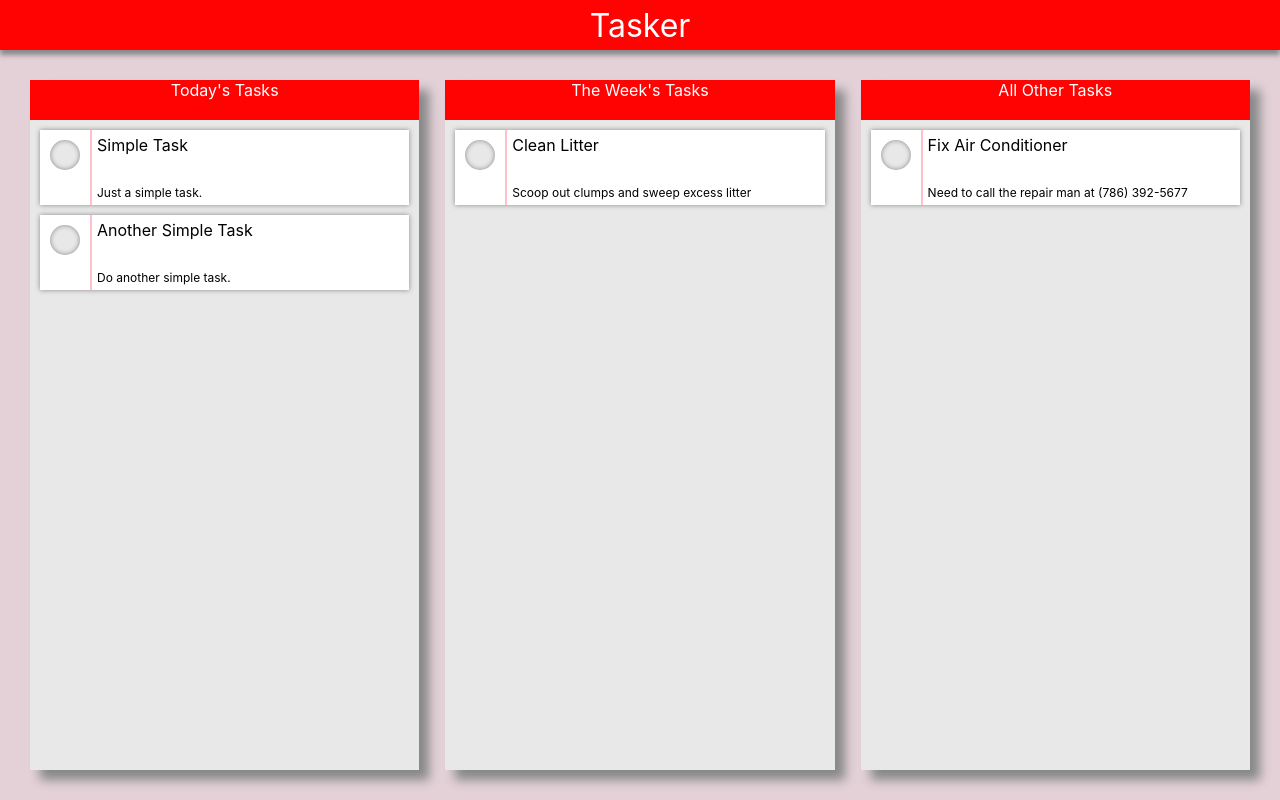
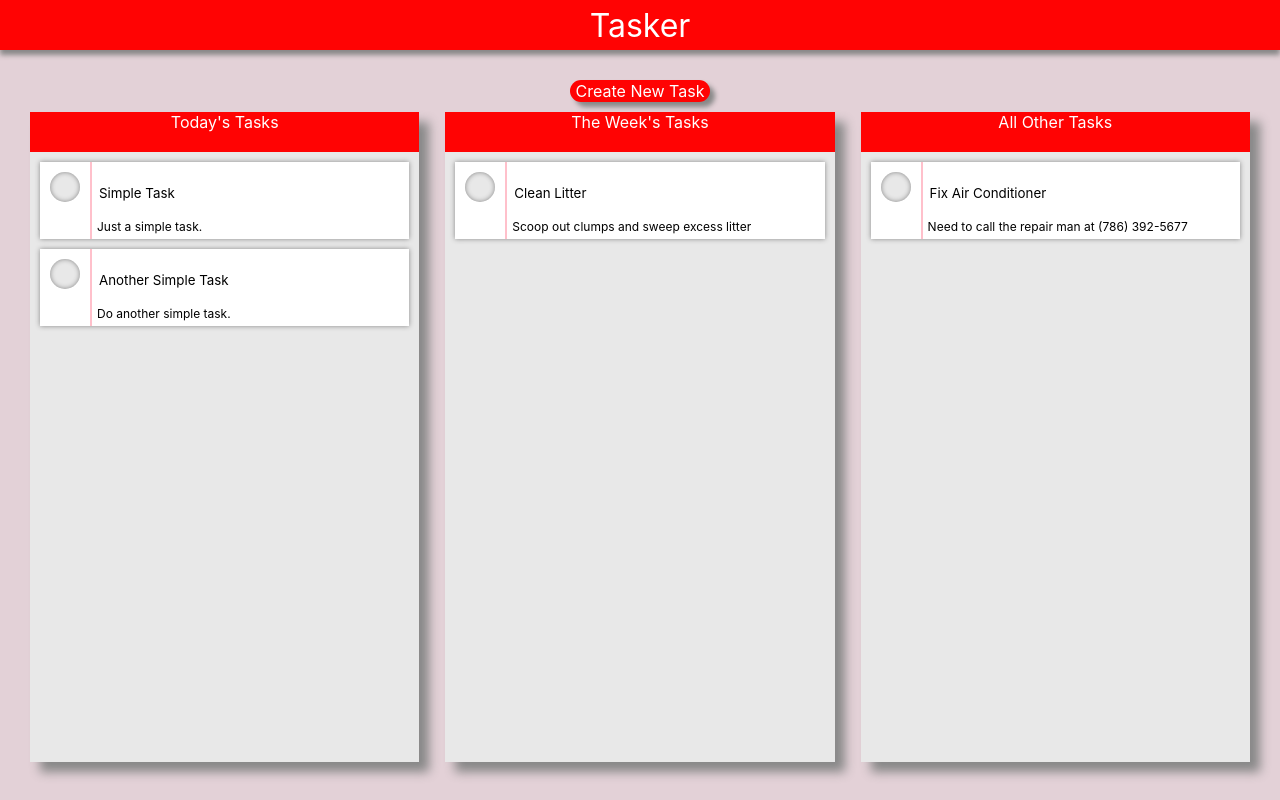
Before and after one commit to kdelamo94/tasker, a React (Create React App) app: page / in a window 1280 px wide. Built offline with nearby package versions, Linux system fonts and the light colour scheme.

Commit message:
created create task functionality and button

```diff
--- /dev/null
+++ b/src/citadel/components/CreateButton.css
@@ -0,0 +1,15 @@
+.CreateButton{
+  margin-bottom: 10px;
+
+}
+
+.CreateButton-button{
+  background:none;
+  border:none;
+  font-family: inherit;
+  color: #FFFFFF;
+  font-size:1em;
+  border-radius: 40px;
+  background-color: #FF0303;
+  box-shadow: 5px 5px 5px #888888;
+}
--- /dev/null
+++ b/src/citadel/components/CreateButton.js
@@ -0,0 +1,39 @@
+import React, {Component} from 'react';
+
+import './CreateButton.css';
+
+class CreateButton extends Component{
+  constructor(props){
+    super(props);
+  }
+
+  render(){
+    let className = "CreateButton"
+    if(this.props.className){
+      className = this.props.className;
+    }
+
+    let handleClick = () => {
+      console.log("No Defined Action")
+    };
+
+    if(this.props.handleClick){
+      handleClick = this.props.handleClick;
+    }
+
+    return (
+      <div
+        className="CreateButton"
+      >
+
+        <button
+          className="CreateButton-button"
+          onClick={() => handleClick()}
+        >
+            {this.props.content}
+        </button>
+      </div>
+    );
+  }
+}
+export default CreateButton;
--- a/src/citadel/components/TaskPaperDetailed.css
+++ b/src/citadel/components/TaskPaperDetailed.css
@@ -23,12 +23,14 @@
 .TaskPaperDetailed-content{
   padding: 5px;
   width: calc(100% - 50px);
+  border: none;
+  font-family: inherit;
 }
 
 .TaskPaperDetailed-title{
   height: 50px;
-
-
+  border: none;
+  font-family: inherit;
 }
 
 .TaskPaperDetailed-body{
--- a/src/citadel/components/TaskPaperDetailed.js
+++ b/src/citadel/components/TaskPaperDetailed.js
@@ -24,11 +24,10 @@ class TaskPaperDetailed extends Component {
         <div
           className="TaskPaperDetailed-content"
         >
-          <div
+          <input
             className="TaskPaperDetailed-title"
-          >
-            {task.title}
-          </div>
+            value={task.title}
+          />
           <div
             className="TaskPaperDetailed-body"
           >
--- a/src/site-structure/TaskBoard.css
+++ b/src/site-structure/TaskBoard.css
@@ -6,13 +6,23 @@
 
 
 .TaskBoard-board{
-  padding: 30px;
-  height: calc(100% - 50px - 60px);
+
+  height: calc(100% - 40px);
   display: flex;
   flex-flow: row wrap;
   justify-content: space-between;
 }
 
+.TaskBoard-tasklistcontainer{
+height: calc(100% - 50px - 60px);
+  padding: 30px;
+}
+
+.TaskBoard-buttonholder{
+  box-sizing: content-box;
+  width: 100%;
+  text-align: center;
+}
 @media only screen and (max-width: 650px){
   .TaskBoard{
     height: auto;
--- a/src/site-structure/TaskBoard.js
+++ b/src/site-structure/TaskBoard.js
@@ -2,7 +2,7 @@ import React, {Component} from 'react';
 import TaskPaperDetailed from '../citadel/components/TaskPaperDetailed';
 import TaskList from '../citadel/components/TaskList';
 import HeaderBar from '../citadel/components/HeaderBar';
-
+import CreateButton from '../citadel/components/CreateButton'
 import Task from '../citadel/utils/Task';
 
 import './TaskBoard.css'
@@ -12,25 +12,25 @@ let MOCK_TASKS = [
     "Simple Task",
     "Just a simple task." ,
     false,
-    new Date()
+    new Date(Date.now())
   ),
   new Task(
     "Another Simple Task",
     "Do another simple task.",
     false,
-    new Date()
+    new Date(Date.now())
   ),
   new Task(
     "Clean Litter",
     "Scoop out clumps and sweep excess litter",
     false,
-    new Date(2019, 2, 13)
+    new Date(Date.UTC(2019, 2, 13))
   ),
   new Task(
     "Fix Air Conditioner",
     "Need to call the repair man at (786) 392-5677",
     false,
-    new Date(2019, 2, 19)
+    new Date(Date.UTC(2019, 2, 19))
   )
 ];
 
@@ -39,14 +39,38 @@ class TaskBoard extends Component{
     super(props);
     this.state = {
       tasks: MOCK_TASKS,
-      todaysTasks: [],
-      theWeeksTasks: [],
-      remainingTasks: [],
-      currentDay: new Date()
-    }
+      currentDay: new Date(Date.now())
     }
 
+    //Function Bindings to This
+    this.handleCreateButtonClick = this.handleCreateButtonClick.bind(this);
 
+  }
+
+  //Event Handlers
+  handleCreateButtonClick(){
+    let task = new Task(
+      "Title",
+      "Description",
+      false,
+      new Date(Date.now())
+    )
+
+    let tasks = this.state.tasks;
+    tasks.unshift(task);
+    this.setState({
+      tasks: tasks
+    })
+  }
+
+  //Utility Methods
+  updateDate(){
+    this.setState({
+      currentDay: new Date(Date.now())
+    })
+  }
+
+  //Life Cycle Methods
   componentDidMount(){
     this.timer = setInterval(
       () => this.updateDate(),
@@ -58,16 +82,22 @@ class TaskBoard extends Component{
     clearInterval(this.timer);
   }
 
-  updateDate(){
-    this.setState({
-      currentDay: new Date()
-    })
-  }
+
+
   render(){
-
+    console.log(this.state.tasks)
     //Retrieve list of todays tasks
     let todayTaskPapers = this.state.tasks.map((task, index) => {
-      if(task.completionDate.toDateString() == (new Date().toDateString())){
+      let dayDiff = Math.abs(
+        task.completionDate.getUTCDate() -
+        (
+          new Date(
+            Date.now()
+          ).getUTCDate()
+        )
+      );
+
+      if(dayDiff == 0){
         return(
           <TaskPaperDetailed
             task={task}
@@ -76,10 +106,19 @@ class TaskBoard extends Component{
       }
     });
 
+    console.log();
     //Retrieve list of the week's tasks
     let theWeekTaskPapers = this.state.tasks.map((task, index) => {
-      let msDifference = Math.abs(task.completionDate - new Date());
-      let dayDiff = Math.floor(msDifference / (24 * 60 * 60 * 1000));
+      let dayDiff = Math.abs(
+        task.completionDate.getUTCDate() -
+        (
+          new Date(
+            Date.now()
+          ).getUTCDate()
+        )
+      );
+
+
       if(dayDiff < 7 && dayDiff > 0){
         return(
           <TaskPaperDetailed
@@ -91,8 +130,8 @@ class TaskBoard extends Component{
 
     //Retrieve the list of remaining tasks
     let remainingTaskPapers = this.state.tasks.map((task, index) => {
-      let msDifference = Math.abs(task.completionDate - new Date());
-      let dayDiff = Math.floor(msDifference / (24 * 60 * 60 * 1000));
+      let dayDiff = Math.abs(task.completionDate.getUTCDate() - (new Date(Date.now()).getUTCDate()));
+
       if(dayDiff >= 7){
         return(
           <TaskPaperDetailed
@@ -105,10 +144,23 @@ class TaskBoard extends Component{
       <div
         className="TaskBoard"
       >
-        <HeaderBar/>
+        <HeaderBar  />
+
+        <div
+          className="TaskBoard-tasklistcontainer"
+        >
+        <div
+          className="TaskBoard-buttonholder"
+        >
+          <CreateButton
+            content="Create New Task"
+            handleClick={this.handleCreateButtonClick}
+          />
+        </div>
         <div
           className="TaskBoard-board"
         >
+
             <TaskList
               title="Today's Tasks"
               taskPapers={todayTaskPapers}
@@ -123,6 +175,7 @@ class TaskBoard extends Component{
             />
         </div>
         </div>
+      </div>
     );
   }
 }
```
Lines whose indentation alone changed are shown as unchanged.
